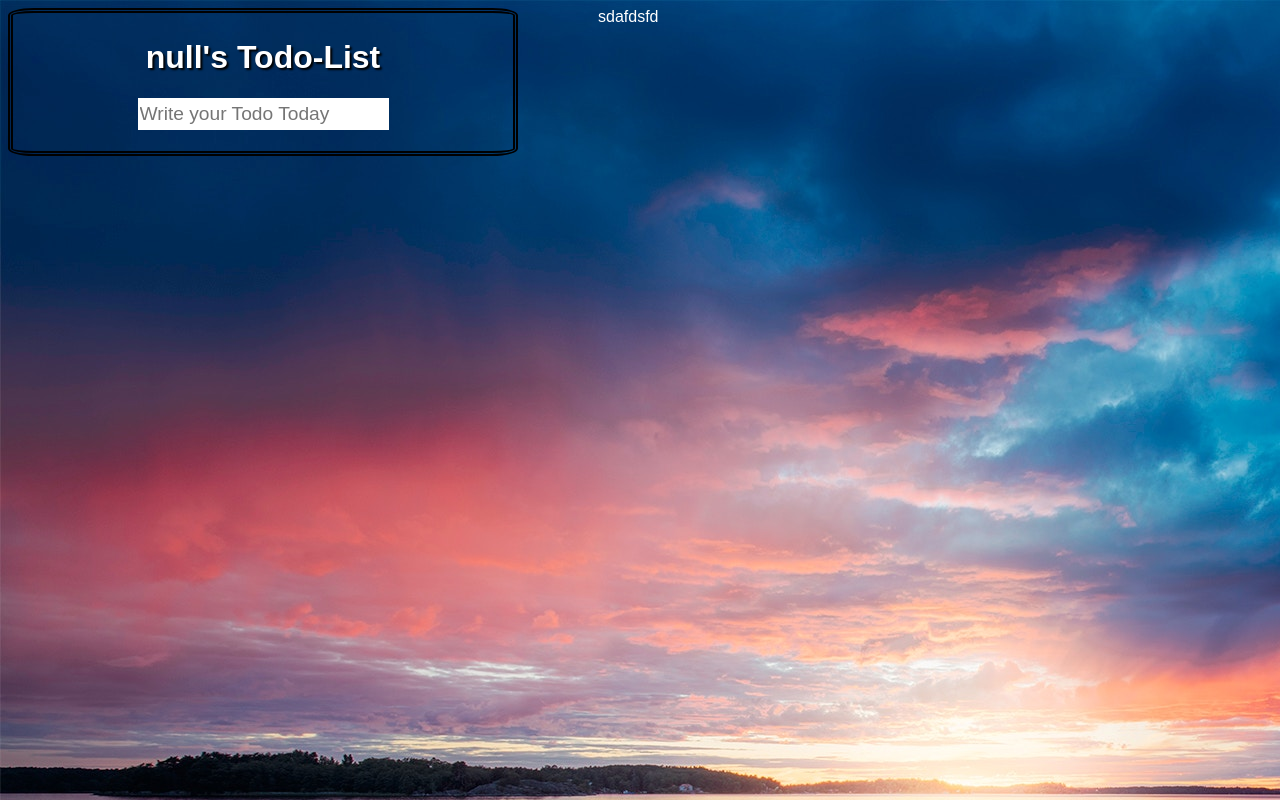
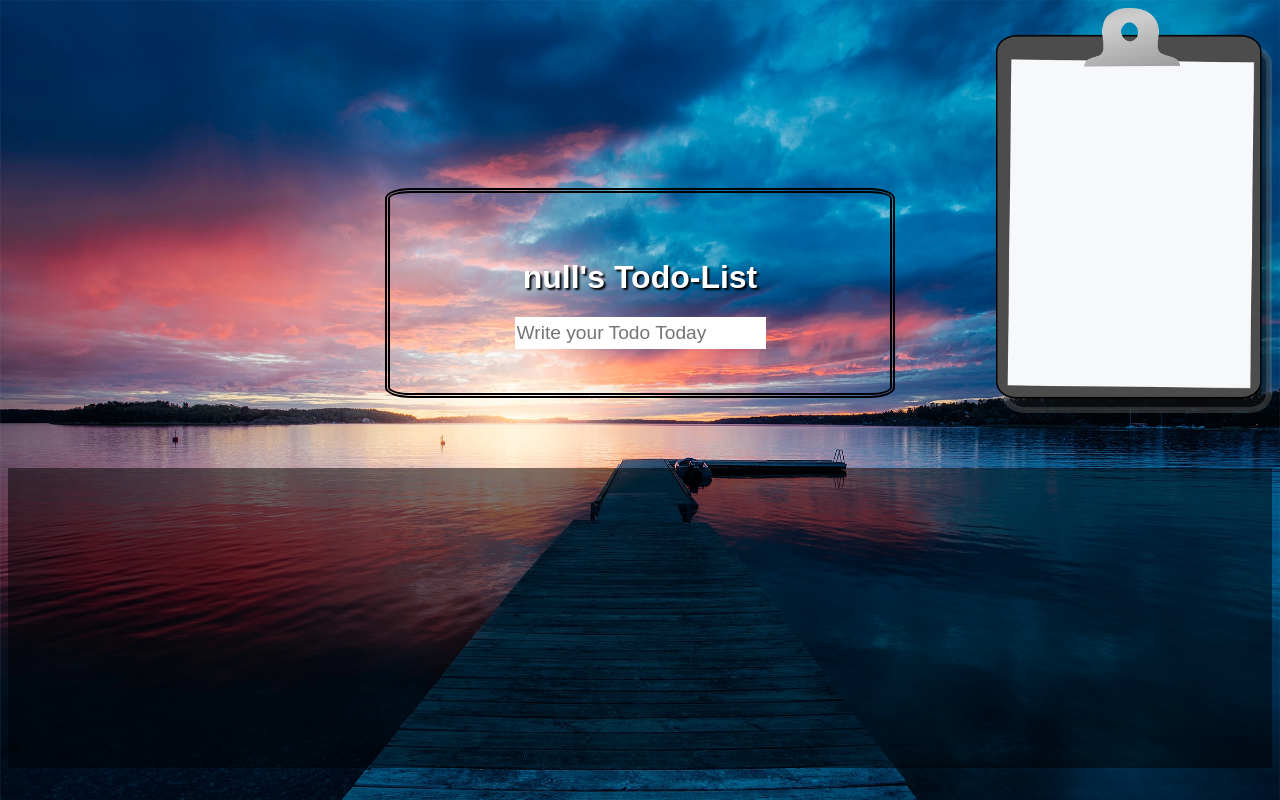
Before and after one commit to leeuihyun/Simple-Todo-List, a plain HTML site: page start/todo.html in a window 1280 px wide. Drawn offline with Linux system fonts and the light colour scheme.

Commit message:
todo-list

```diff
--- a/start/js/clock.js
+++ b/start/js/clock.js
@@ -6,7 +6,7 @@ function clkFunction(){
     const hours = date.getHours();
     const minutes = date.getMinutes();
     const seconds = date.getSeconds();
-    clockFormH2.innerText = `${hours < 10 ? `0${hours}` : hours}:${minutes < 10 ? `0${minutes}` : minutes}:${seconds < 10 ? `0${seconds}` : seconds}`
+    clockFormH2.innerText = `${hours <= 12 ? `AM ${hours}` : `PM ${hours-12}`}:${minutes < 10 ? `0${minutes}` : minutes}:${seconds < 10 ? `0${seconds}` : seconds}`
 }
 
 function init(){
--- a/start/style.css
+++ b/start/style.css
@@ -2,12 +2,12 @@ body{
     height : 100%;
     display : grid;
     background-image : url("1.png");
-    background-size : auto;
+    background-size : cover;
     background-repeat : no-repeat;
     font-family: Arial,sans-serif;
     color : white;
-    grid-template-columns: 1fr 1fr 1fr;
-    grid-template-rows : 1fr 1fr 1fr;
+    grid-template-columns: 1fr 2fr 1fr;
+    grid-template-rows : 100px 200px 300px;
     gap : 80px;
     grid-template-areas:
     "header header header"
@@ -25,15 +25,14 @@ body{
 }
 #realmain{
     grid-area : section;
+    width : 500px;
+    height:100%;
     display : flex;
-    width : 500px;
-
     align-items: center;
     justify-content: center;
     flex-direction: column;
     margin:auto;
     text-shadow: 2px 2px 2px black;
-    background-color: black;
 }
 #intro{
     display : flex;
@@ -47,8 +46,9 @@ body{
 
 }
 #secondMain{
+    grid-area : section;
     width:500px;
-    height : 100%;
+    height : 200px;
     display:flex;
     justify-content: center;
     align-items:center;
@@ -59,20 +59,24 @@ body{
     text-shadow: 2px 2px 2px black;
 }
 #twoContainer{
-    align-self : baseline;
+    height:100%;
+    background-color:rgba(0,0,0,0.5);
+    grid-column : 1/4;
+    grid-row:3/4;
+
 }
 #nextTo{
-    grid-area : aside;
-    background-color: white;
-    color : black;
-    width : 300px;
-    height: 200px;
+    grid-column:3/4;
+    grid-row : 1/4;
+    background-image : url("checklist.png");
+    background-size:contain;
+    background-repeat: no-repeat;
+    height:100%;
 }
 .clock{
-    width : 200px;
+    grid-column:2/3;
+    grid-row:1/2;
     text-align :center;
-    height : 60px;
-
 }
 .hide{
     display : none;
@@ -97,15 +101,17 @@ button{
 
 
 ul{
-    width:400px;
+    display: flex;
+    flex-wrap:wrap;
+    flex-direction: column;
+    justify-content: space-around;
     list-style:none;
+
 }
 
 ul li{
+
     border-bottom : 2px solid black;
     background:rgba(255,255,255,0.5);
     margin:3px;
 }
-#checklistForm{
-
-}
--- a/start/todo.html
+++ b/start/todo.html
@@ -15,14 +15,15 @@
                 <input type="text" maxlength="100" placeholder="Write your Todo Today">
             </form>
         </div>
-        <div id = "twoContainer">
-            <form id = "todoForm">
-                <ul id ="todoUl"></ul>
-            </form>
-        </div>
+
     </div>
-    <div id = checklistForm>
-        sdafdsfd
+    <div id = nextTo>
+
+    </div>
+    <div id = "twoContainer">
+        <form id = "todoForm">
+            <ul id ="todoUl"></ul>
+        </form>
     </div>
     <script src = "js/todo.js"></script>
 </body>
```
Also changed, not shown: start/index.html (+5 -6 lines), start/checklist.png (added), start/memo.png (added).
